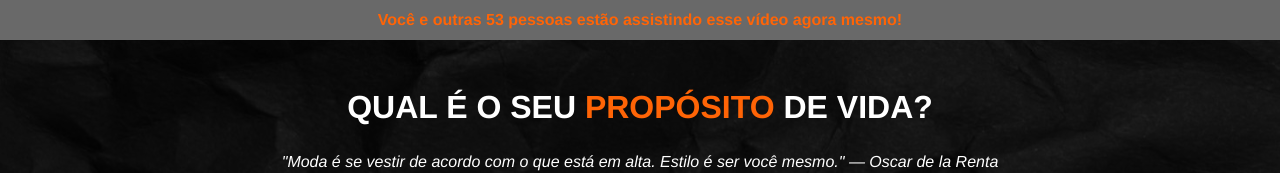
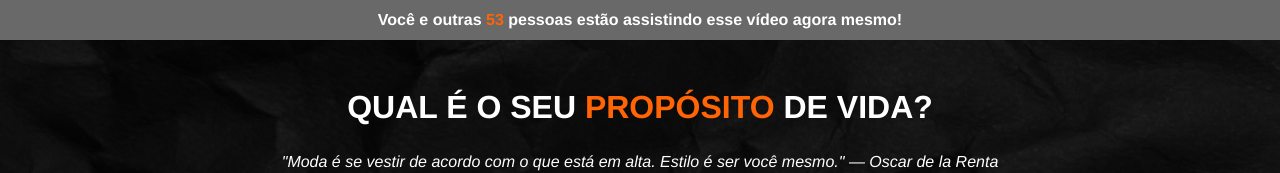
Before and after one commit to wefiveminutes/spreadloveoficial.site, a plain HTML site: page index.html in a window 1280 px wide. Shown: the top 173 px of the page. Drawn offline with nearby package versions, Linux system fonts and the light colour scheme; a script that the page names is missing.

Commit message:
Update index.html

```diff
--- a/index.html
+++ b/index.html
@@ -95,7 +95,7 @@
 <body>
     <nav class="navbar justify-content-center text-center">
       <span>
-        <font color="#FF6406">Você e outras 53 pessoas estão assistindo esse vídeo agora mesmo!</font>
+        Você e outras <font color="#FF6406">53</font> pessoas estão assistindo esse vídeo agora mesmo!
       </span>
     </nav>
   <body>
```
